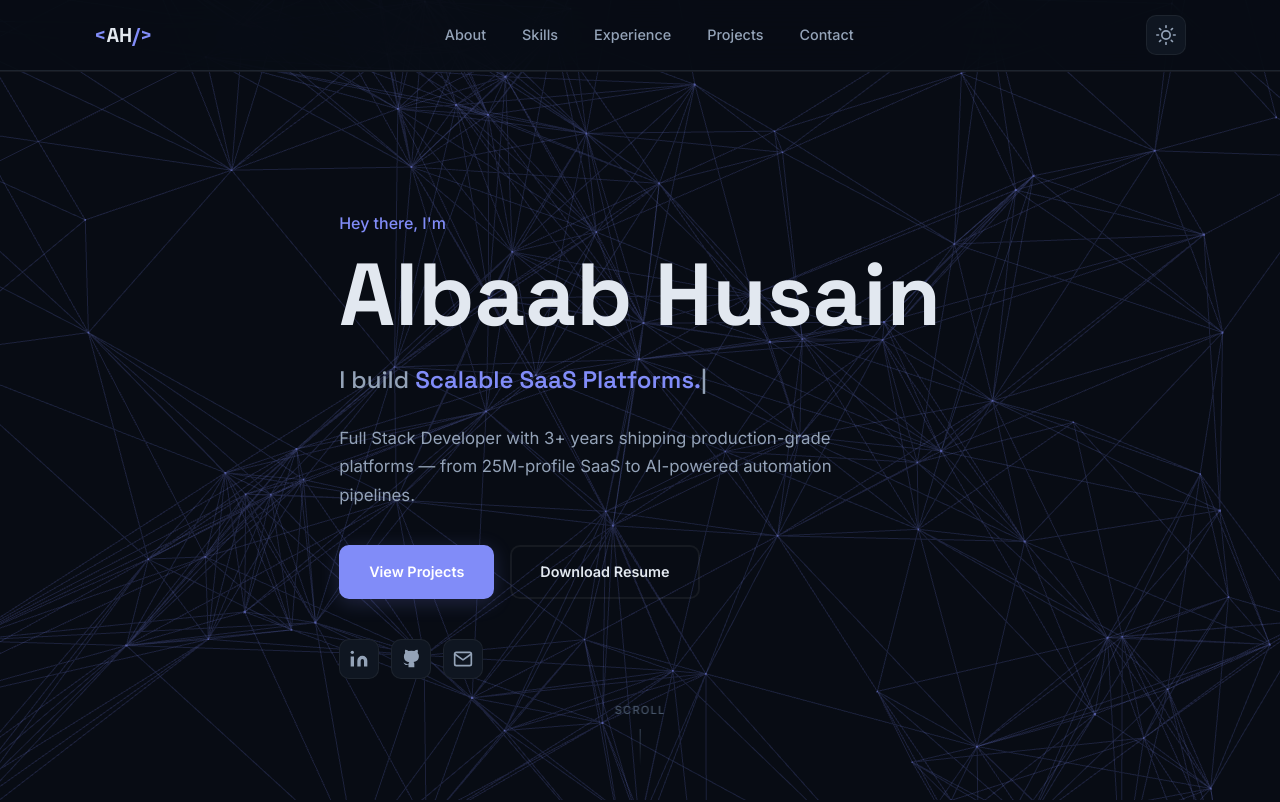
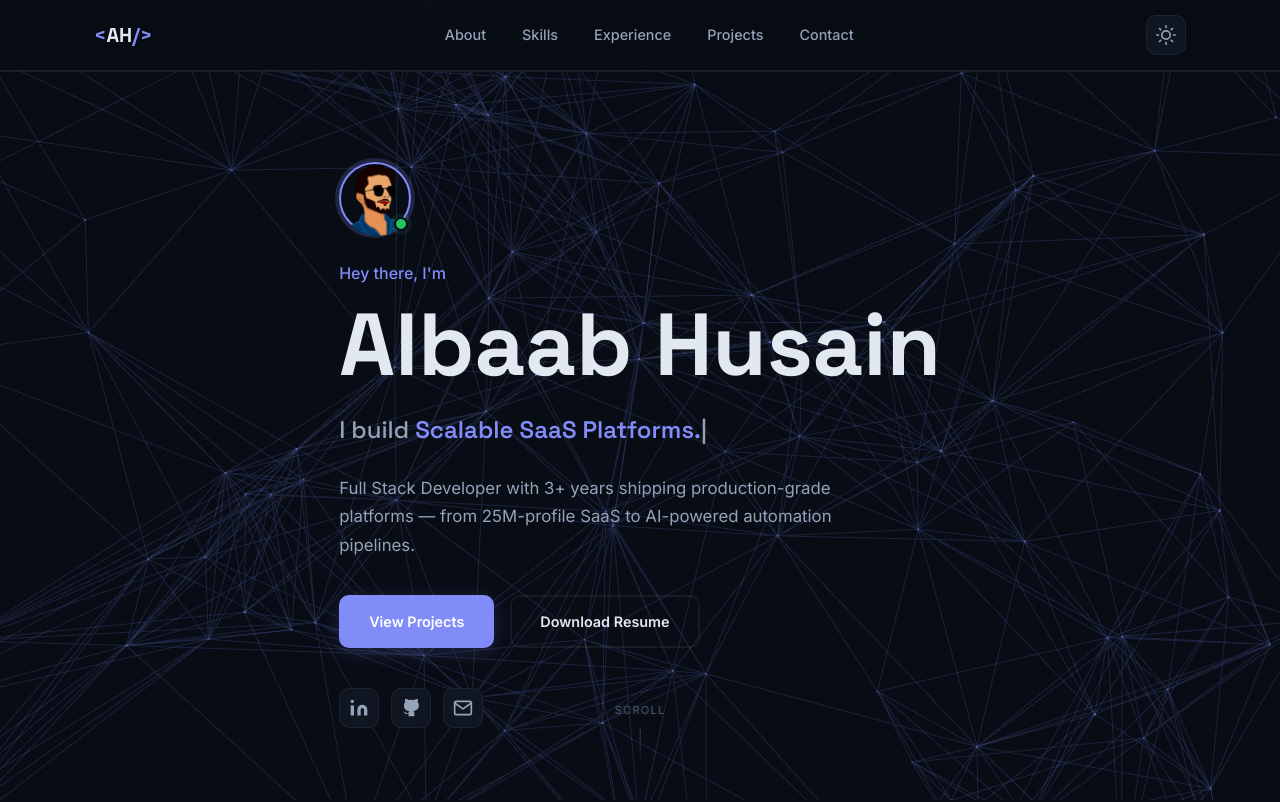
Before and after one commit to albaabhusain/portfolio, a plain HTML site: page index.html in a window 1280 px wide. Shown: the top 802 px of the page. Drawn offline with nearby package versions, Linux system fonts and the light colour scheme; animation ran at ten frames a second.

Commit message:
UI update

```diff
--- a/css/style.css
+++ b/css/style.css
@@ -516,6 +516,128 @@ button { cursor: pointer; border: none; background: none; font-family: inherit;
   gap: 16px;
   flex-wrap: wrap;
   margin-top: 24px;
+}
+
+/* ── Shared Avatar Stack — 3D flip on hover ── */
+.avatar-stack {
+  position: relative;
+  border-radius: 50%;
+  display: block;
+  cursor: pointer;
+  perspective: 600px;   /* depth for the 3D flip */
+}
+
+.avatar-flip-inner {
+  position: relative;
+  width: 100%;
+  height: 100%;
+  border-radius: 50%;
+  transform-style: preserve-3d;
+  animation: avatarAutoFlip 3.5s ease-in-out infinite;
+}
+
+/* Pause on hover — freezes on whichever face is showing */
+.avatar-stack:hover .avatar-flip-inner {
+  animation-play-state: paused;
+}
+
+@keyframes avatarAutoFlip {
+  0%   { transform: rotateY(0deg);   }   /* front — start          */
+  43%  { transform: rotateY(0deg);   }   /* front — hold ~1.5s     */
+  50%  { transform: rotateY(180deg); }   /* back  — arrive         */
+  93%  { transform: rotateY(180deg); }   /* back  — hold ~1.5s     */
+  100% { transform: rotateY(360deg); }   /* front — back seamlessly */
+}
+
+/* Both images */
+.avatar-img {
+  display: block;
+  border-radius: 50%;
+  object-fit: cover;
+  object-position: center top;
+  width: 100%;
+  height: 100%;
+  position: absolute;
+  inset: 0;
+  backface-visibility: hidden;
+  -webkit-backface-visibility: hidden;
+}
+
+.avatar-img--main {
+  /* front face — default */
+}
+
+.avatar-img--hover {
+  /* back face — shown after flip */
+  transform: rotateY(180deg);
+}
+
+/* ── Hero Avatar ── */
+.hero-avatar-row {
+  position: relative;
+  display: inline-block;
+  margin-bottom: 20px;
+  opacity: 0;
+  animation: fadeUp 0.5s 0.1s forwards;
+}
+
+.hero-avatar-row .avatar-stack {
+  width: 72px;
+  height: 72px;
+  border: 2px solid var(--accent);
+  box-shadow: 0 0 0 4px var(--accent-glow);
+  transition: box-shadow var(--transition);
+}
+
+.hero-avatar-row .avatar-flip-inner {
+  width: 72px;
+  height: 72px;
+}
+
+.about-avatar .avatar-flip-inner {
+  width: 110px;
+  height: 110px;
+}
+
+.hero-avatar-row .avatar-stack:hover {
+  box-shadow: 0 0 0 6px var(--accent-glow);
+}
+
+.hero-avatar-status {
+  position: absolute;
+  bottom: 3px;
+  right: 3px;
+  width: 14px;
+  height: 14px;
+  border-radius: 50%;
+  background: #22c55e;
+  border: 2px solid var(--bg);
+  z-index: 10;
+  animation: statusPulse 2.5s ease-in-out infinite;
+}
+
+@keyframes statusPulse {
+  0%, 100% { box-shadow: 0 0 0 0 rgba(34,197,94,0.4); }
+  50%       { box-shadow: 0 0 0 5px rgba(34,197,94,0); }
+}
+
+/* ── About Section Avatar ── */
+.about-photo-wrap {
+  display: flex;
+  justify-content: center;
+}
+
+.about-avatar {
+  width: 110px;
+  height: 110px;
+  border: 2px solid var(--accent);
+  box-shadow: 0 0 0 5px var(--accent-glow);
+  transition: box-shadow var(--transition), transform var(--transition);
+}
+
+.about-avatar:hover {
+  transform: scale(1.04);
+  box-shadow: 0 0 0 8px var(--accent-glow);
 }
 
 /* Right column */
--- a/index.html
+++ b/index.html
@@ -107,6 +107,15 @@
       <canvas id="heroCanvas" aria-hidden="true"></canvas>
 
       <div class="hero-content">
+        <div class="hero-avatar-row">
+          <div class="avatar-stack" aria-label="Albaab Husain">
+            <div class="avatar-flip-inner">
+              <img src="src/1750417177504.png" alt="Albaab Husain" class="avatar-img avatar-img--main" />
+              <img src="src/portimg.png"        alt="Albaab Husain" class="avatar-img avatar-img--hover" aria-hidden="true" />
+            </div>
+          </div>
+          <span class="hero-avatar-status" aria-label="Available for work"></span>
+        </div>
         <p class="hero-greeting">Hey there, I'm</p>
         <h1 class="hero-name">Albaab Husain</h1>
         <div class="hero-role-wrap">
@@ -473,6 +482,16 @@
             </div>
 
             <div class="about-right reveal-right">
+              <!-- Photo -->
+              <div class="about-photo-wrap">
+                <div class="avatar-stack about-avatar" aria-label="Albaab Husain">
+                  <div class="avatar-flip-inner">
+                    <img src="src/1750417177504.png" alt="Albaab Husain — Full Stack Developer" class="avatar-img avatar-img--main" />
+                    <img src="src/portimg.png"        alt="Albaab Husain" class="avatar-img avatar-img--hover" aria-hidden="true" />
+                  </div>
+                </div>
+              </div>
+
               <!-- Stats -->
               <div class="about-stats-card">
                 <div class="stat-item">
```
Also changed, not shown: src/1750417177504.png (added), 1 other file.
